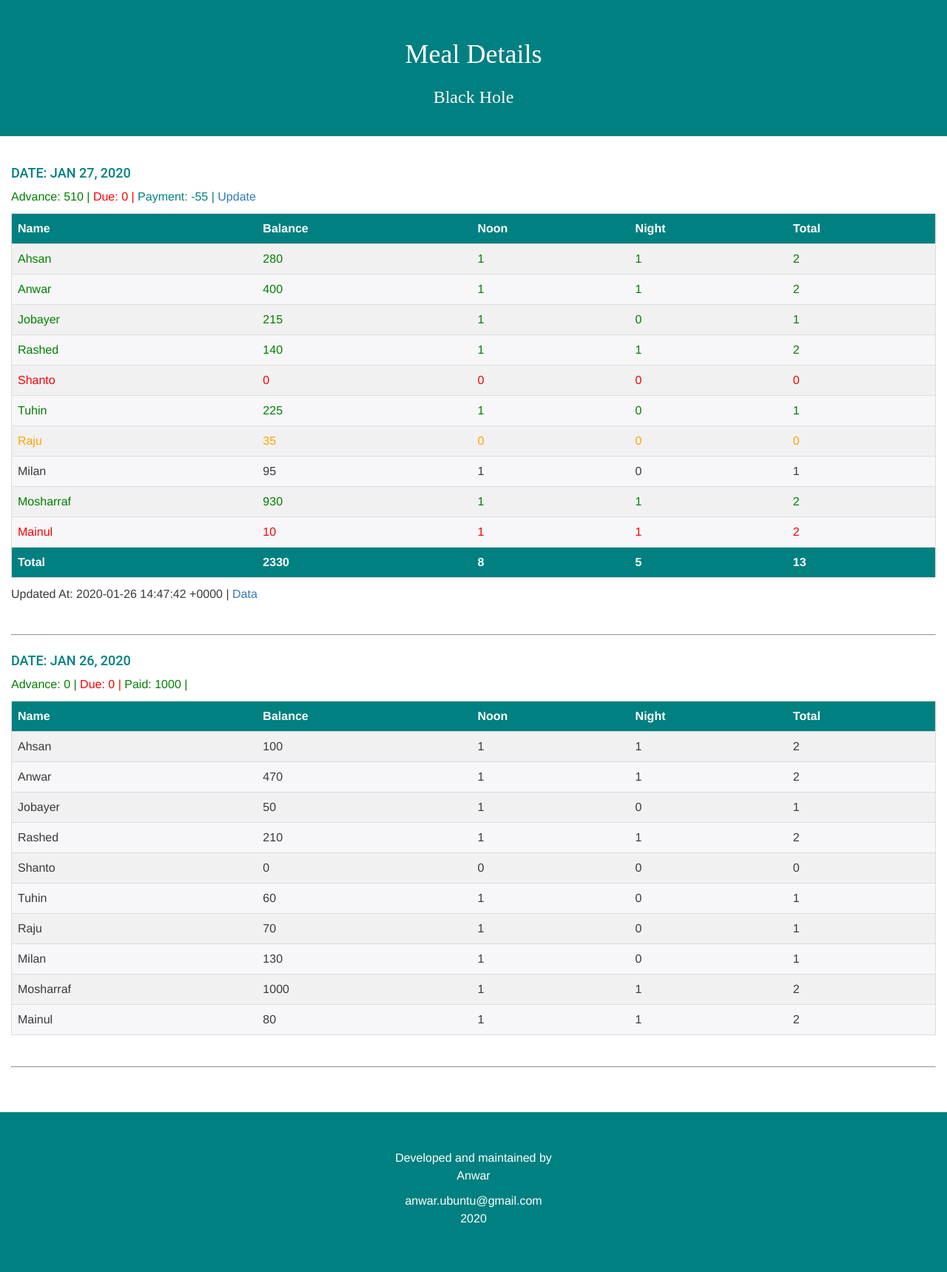
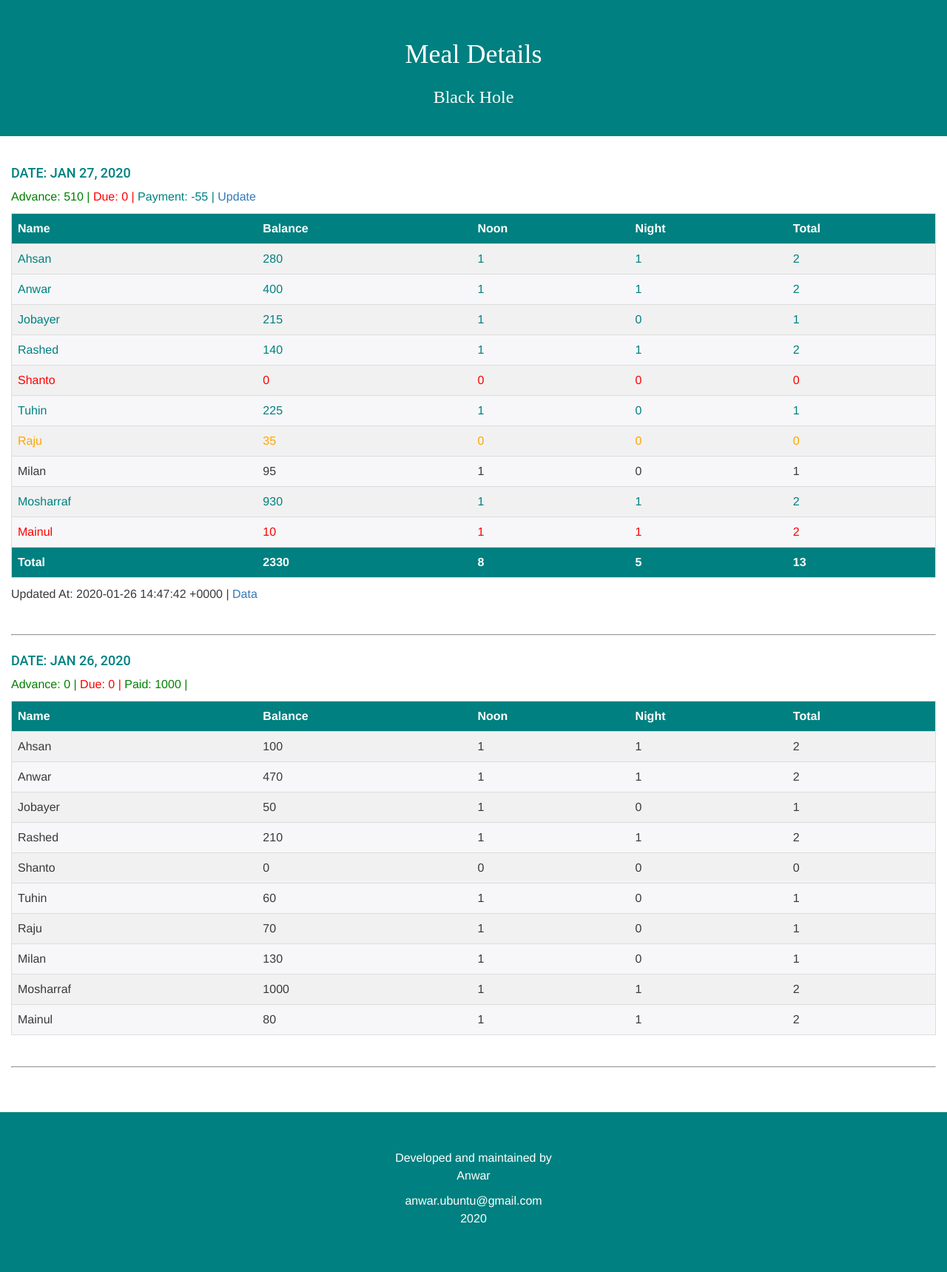
Before and after one commit to coderanwar/meals, a Jekyll site: the page built from index.html, in a window 1280 px wide. Shown: the whole page at 74% size. Built offline with Jekyll 4.4.1, drawn with Linux system fonts in a browser that asks for light colours.

Commit message:
update theme

```diff
--- a/index.html
+++ b/index.html
@@ -40,7 +40,7 @@ color: "white"
                     style="color:orange"
                 {% endif %}
             {% elsif people.Balance >= 140 and meal_counter == 1 %}
-                style="color:green"
+                style="color: {{page.theme-color}}"
             {% else %}
                 style=""
             {% endif %}>
```
